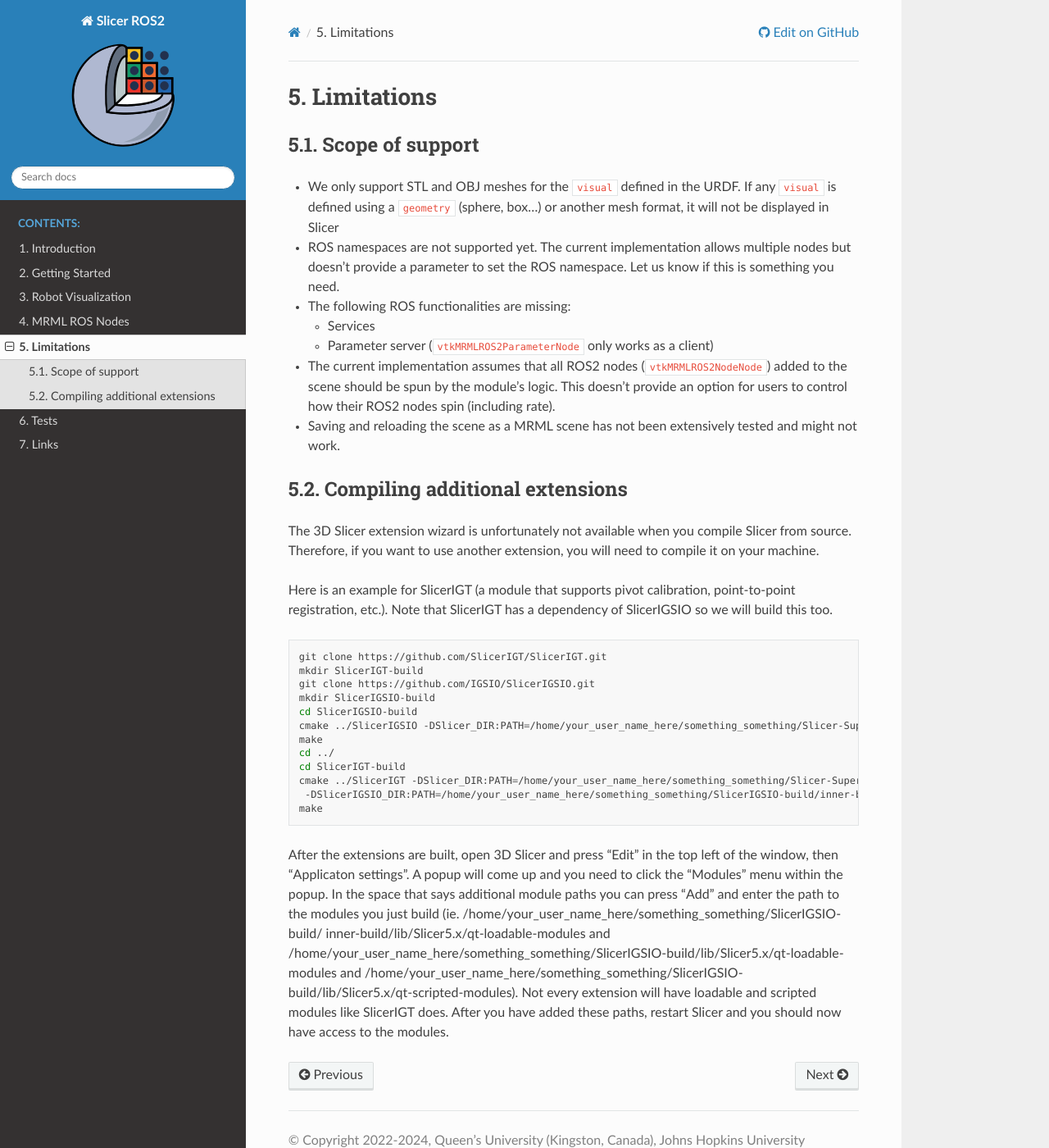
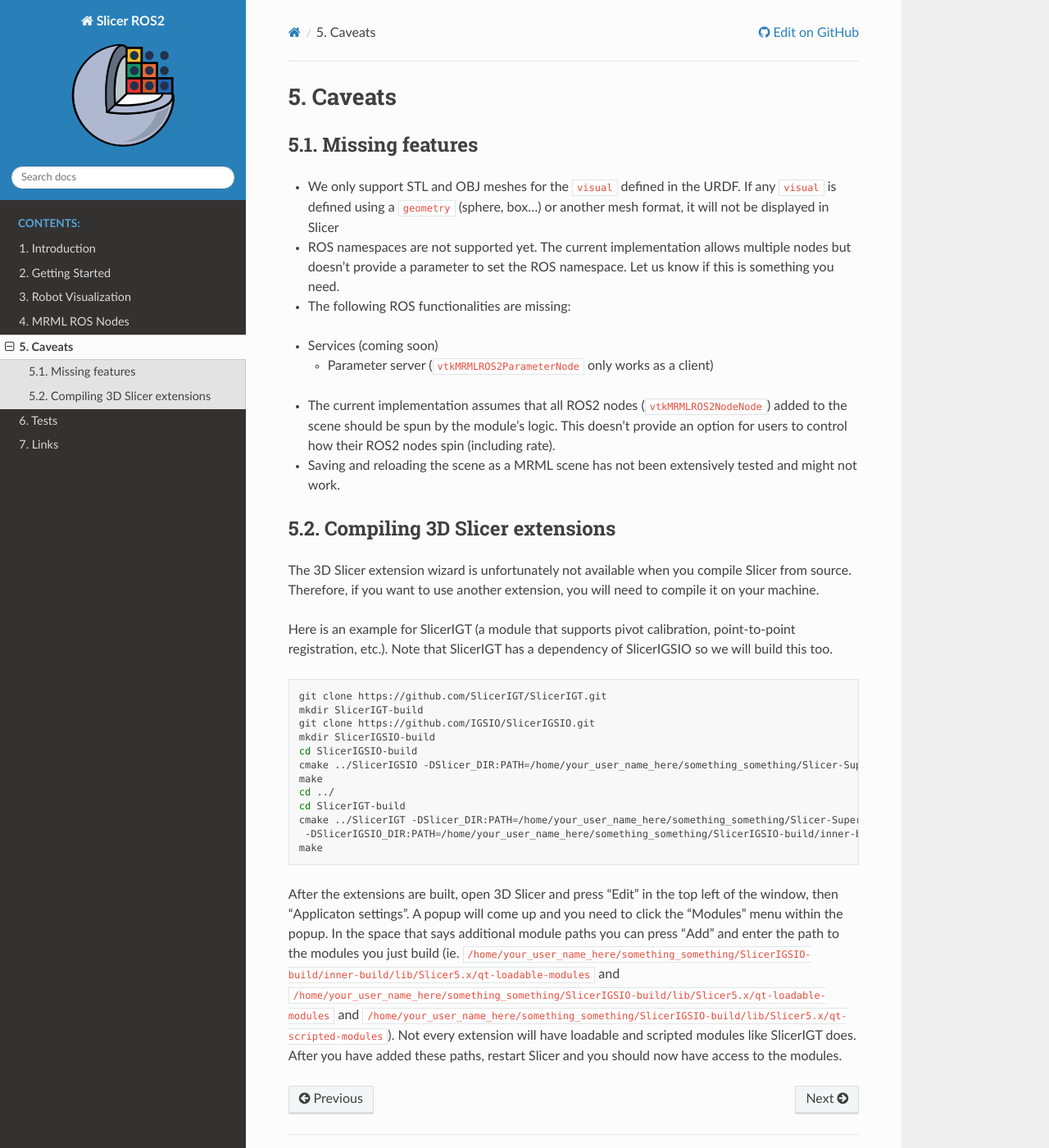
Before and after one commit to rosmed/slicer_ros2_module, a Sphinx documentation site: the page built from docs/pages/limitations.rst, in a window 1280 px wide and 1400 px high. Shown: the whole window at 82% size. Built offline with Sphinx 7.4.7 and the Read the Docs theme 3.1.0, drawn with Linux system fonts in a browser that asks for light colours.

Commit message:
Documentation format

```diff
--- a/docs/pages/limitations.rst
+++ b/docs/pages/limitations.rst
@@ -1,9 +1,10 @@
-"""""""""""""""""""
-Limitations
-"""""""""""""""""""
-===========
-Scope of support
-===========
+"""""""
+Caveats
+"""""""
+================
+Missing features
+================
+
 * We only support STL and OBJ meshes for the ``visual`` defined in the
   URDF.  If any ``visual`` is defined using a ``geometry`` (sphere,
   box...) or another mesh format, it will not be displayed in Slicer
@@ -14,7 +15,7 @@
 
 * The following ROS functionalities are missing:
 
-  + Services
++ Services (coming soon)
 
   + Parameter server (``vtkMRMLROS2ParameterNode`` only works as a
     client)
@@ -27,15 +28,17 @@
 * Saving and reloading the scene as a MRML scene has not been
   extensively tested and might not work.
 
-===========
-Compiling additional extensions
-===========
+==============================
+Compiling 3D Slicer extensions
+==============================
 
-The 3D Slicer extension wizard is unfortunately not available when you compile Slicer from source.
-Therefore, if you want to use another extension, you will need to compile it on your machine.
+The 3D Slicer extension wizard is unfortunately not available when you
+compile Slicer from source.  Therefore, if you want to use another
+extension, you will need to compile it on your machine.
 
-Here is an example for SlicerIGT (a module that supports pivot calibration, point-to-point registration, etc.).
-Note that SlicerIGT has a dependency of SlicerIGSIO so we will build this too.
+Here is an example for SlicerIGT (a module that supports pivot
+calibration, point-to-point registration, etc.).  Note that SlicerIGT
+has a dependency of SlicerIGSIO so we will build this too.
 
 .. code-block:: bash
 
@@ -52,9 +55,16 @@
    -DSlicerIGSIO_DIR:PATH=/home/your_user_name_here/something_something/SlicerIGSIO-build/inner-build/
   make
 
-After the extensions are built, open 3D Slicer and press "Edit" in the top left of the window, then "Applicaton settings".
-A popup will come up and you need to click the "Modules" menu within the popup. In the space that says additional module paths
-you can press "Add" and enter the path to the modules you just build (ie. /home/your_user_name_here/something_something/SlicerIGSIO-build/
-inner-build/lib/Slicer5.x/qt-loadable-modules and /home/your_user_name_here/something_something/SlicerIGSIO-build/lib/Slicer5.x/qt-loadable-modules
-and /home/your_user_name_here/something_something/SlicerIGSIO-build/lib/Slicer5.x/qt-scripted-modules). Not every extension will have loadable and scripted
-modules like SlicerIGT does. After you have added these paths, restart Slicer and you should now have access to the modules.
+After the extensions are built, open 3D Slicer and press "Edit" in the
+top left of the window, then "Applicaton settings".  A popup will come
+up and you need to click the "Modules" menu within the popup. In the
+space that says additional module paths you can press "Add" and enter
+the path to the modules you just build
+(ie. ``/home/your_user_name_here/something_something/SlicerIGSIO-build/inner-build/lib/Slicer5.x/qt-loadable-modules``
+and
+``/home/your_user_name_here/something_something/SlicerIGSIO-build/lib/Slicer5.x/qt-loadable-modules``
+and
+``/home/your_user_name_here/something_something/SlicerIGSIO-build/lib/Slicer5.x/qt-scripted-modules``). Not
+every extension will have loadable and scripted modules like SlicerIGT
+does. After you have added these paths, restart Slicer and you should
+now have access to the modules.
```
